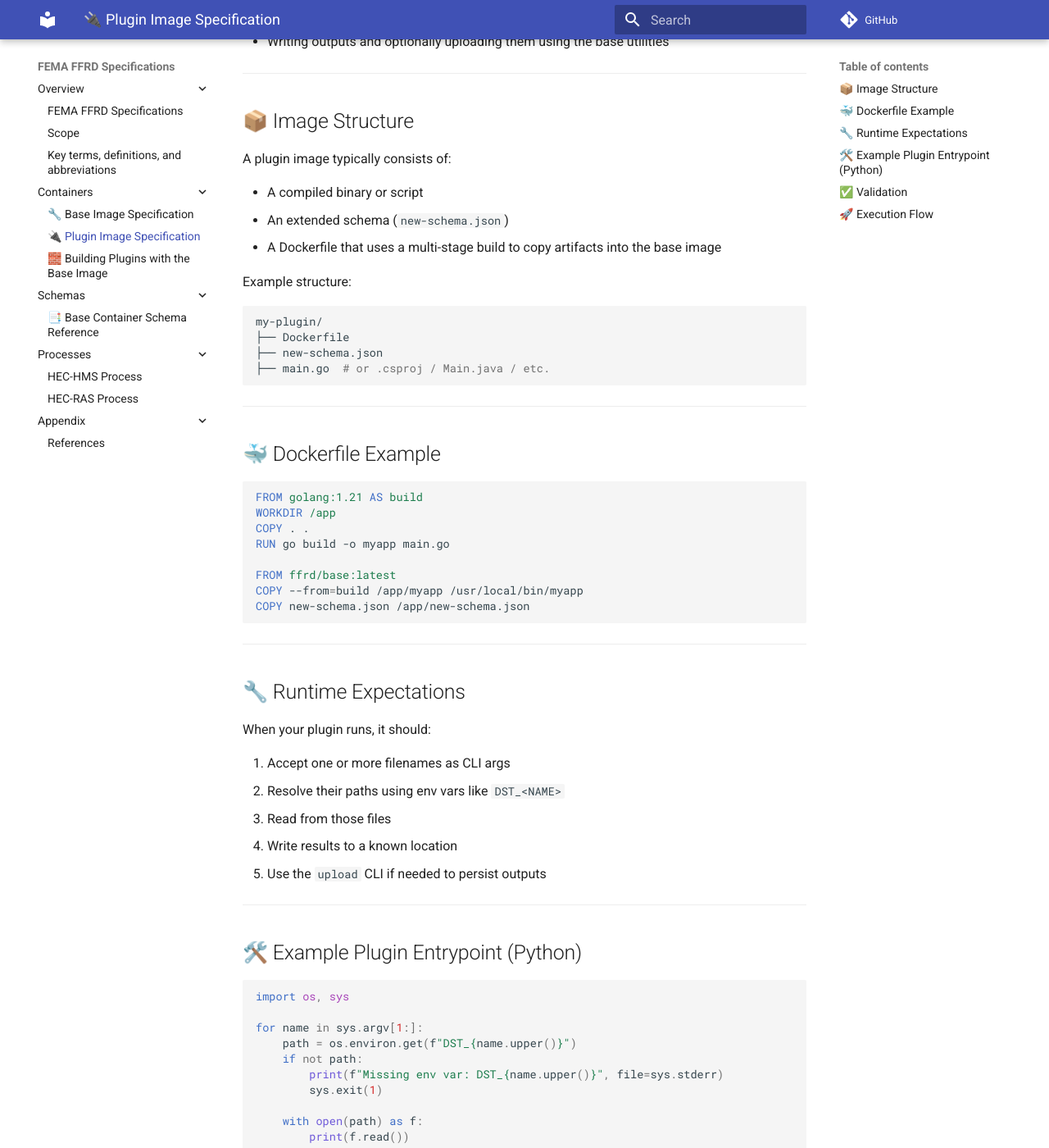
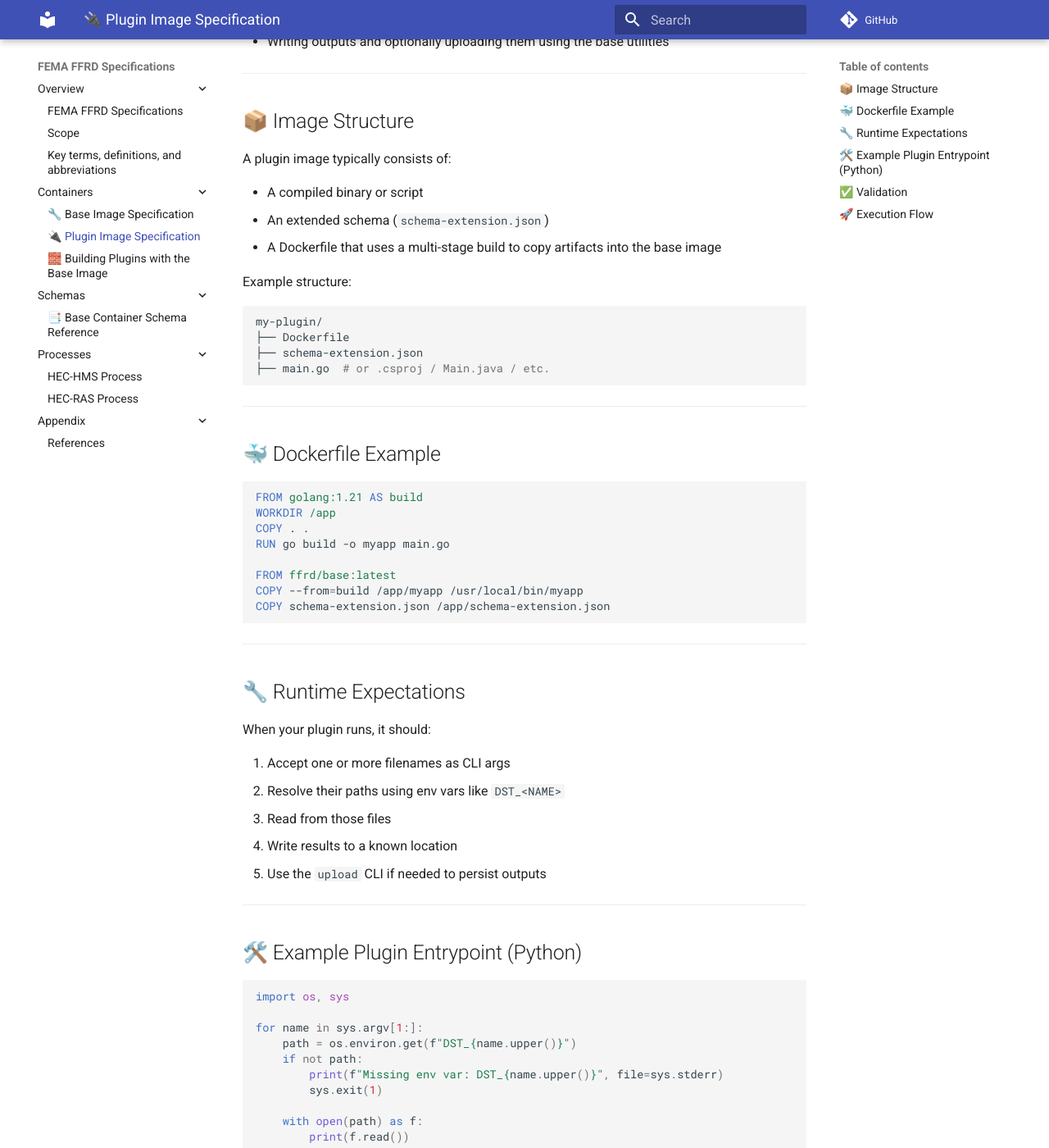
Before and after one commit to fema-ffrd/specs, an MkDocs documentation site: the page built from docs/containers/plugin.md, in a window 1280 px wide and 1400 px high, scrolled down 378 px. Shown: the whole window at 82% size. Built offline with MkDocs 1.6.1 and Material for MkDocs 9.7.7, drawn with Linux system fonts in a browser that asks for light colours; comment, search, counter and statistics services are not loaded; the version menu is left out; some of the changed text lies outside the part shown.

Commit message:
improve naming on select elements

````diff
--- a/docs/containers/plugin.md
+++ b/docs/containers/plugin.md
@@ -14,7 +14,7 @@ This document outlines how to develop a **plugin image** that builds on the FFRD
 A plugin image typically consists of:
 
 - A compiled binary or script
-- An extended schema (`new-schema.json`)
+- An extended schema (`schema-extension.json`)
 - A Dockerfile that uses a multi-stage build to copy artifacts into the base image
 
 Example structure:
@@ -22,7 +22,7 @@ Example structure:
 ```bash
 my-plugin/
 ├── Dockerfile
-├── new-schema.json
+├── schema-extension.json
 ├── main.go  # or .csproj / Main.java / etc.
 ```
 
@@ -38,7 +38,7 @@ RUN go build -o myapp main.go
 
 FROM ffrd/base:latest
 COPY --from=build /app/myapp /usr/local/bin/myapp
-COPY new-schema.json /app/new-schema.json
+COPY schema-extension.json /app/schema-extension.json
 ```
 
 ---
@@ -74,7 +74,7 @@ for name in sys.argv[1:]:
 
 ## ✅ Validation
 
-Your plugin must define `new-schema.json` and include:
+Your plugin must define `schema-extension.json` and include:
 
 ```json
 {
````
Also changed, not shown: docs/containers/base.md (+1 -1 lines), docs/containers/examples.md (+2 -2 lines), docs/schemas/base_container.md (+1 -1 lines), 6 other files.
